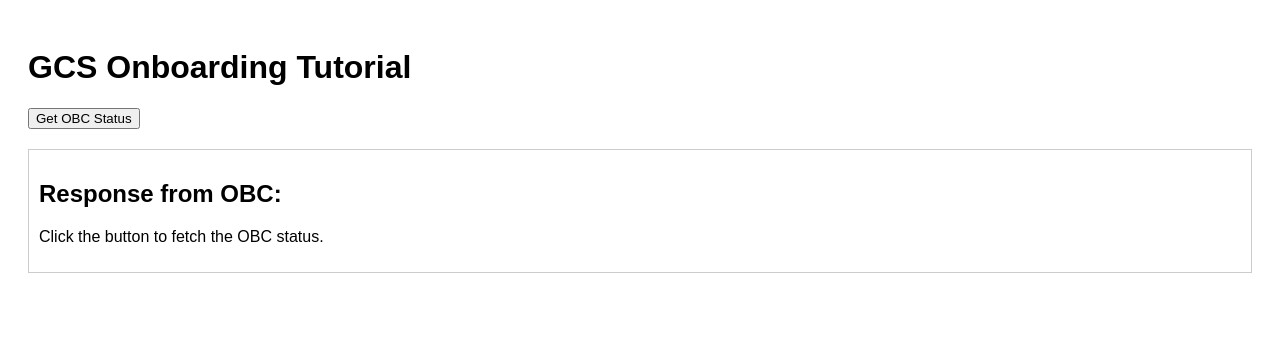
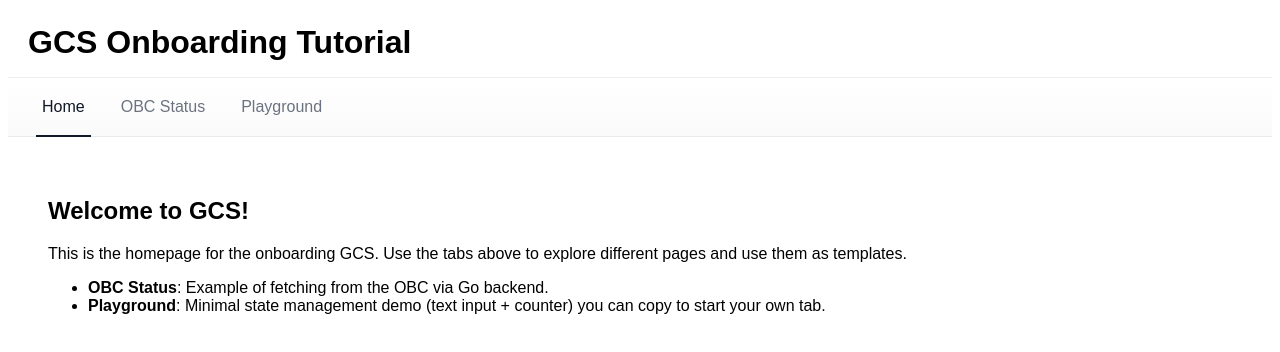
Before and after one commit to tritonuas/onboarding_gcs_2025, a React (Vite) app in the folder frontend-react/: page / in a window 1280 px wide. Shown: the top 352 px of the page. Built offline with nearby package versions, Linux system fonts and the light colour scheme.

Commit message:
Add tabs, sample pages

```diff
--- a/frontend-react/src/App.tsx
+++ b/frontend-react/src/App.tsx
@@ -1,65 +1,66 @@
-import { useState } from 'react';
-import { OBCStatus } from './protos/onboarding.pb';
+import { useState } from "react";
+import HomePage from "./pages/HomePage";
+import StatusPage from "./pages/StatusPage";
+import PlaygroundPage from "./pages/PlaygroundPage";
+import "./tabs.css";
+
+type TabKey = "home" | "status" | "playground";
 
 function App() {
-  const [status, setStatus] = useState<OBCStatus | null>(null);
-  const [error, setError] = useState<string | null>(null);
-  const [isLoading, setIsLoading] = useState<boolean>(false);
+    const [activeTab, setActiveTab] = useState<TabKey>("home");
 
-  const fetchStatus = () => {
-    setIsLoading(true);
-    setError(null);
-    setStatus(null);
+    const renderActivePage = () => {
+        if (activeTab === "home") return <HomePage />;
+        if (activeTab === "status") return <StatusPage />;
+        if (activeTab === "playground") return <PlaygroundPage />;
+        return null;
+    };
 
-    fetch('/api/v1/obc/status')
-      .then(async (response) => {
-        if (!response.ok) {
-          const errData = await response.json();
-          throw new Error(errData.error || `HTTP error! Status: ${response.status}`);
-        }
-        return response.json();
-      })
-      .then((data) => {
-        setStatus(OBCStatus.fromJSON(data));
-      })
-      .catch((err) => {
-        setError(err.message);
-      })
-      .finally(() => {
-        setIsLoading(false);
-      });
-  };
+    return (
+        <div className="tabs-container" style={{ fontFamily: "sans-serif" }}>
+            <div
+                style={{ padding: "16px 20px", borderBottom: "1px solid #eee" }}
+            >
+                <h1 style={{ margin: 0 }}>GCS Onboarding Tutorial</h1>
+            </div>
 
-  return (
-    <div style={{ fontFamily: 'sans-serif', padding: '20px' }}>
-      <h1>GCS Onboarding Tutorial</h1>
-      <button onClick={fetchStatus} disabled={isLoading}>
-        {isLoading ? 'Loading...' : 'Get OBC Status'}
-      </button>
+            <nav className="tabs-header" role="tablist" aria-label="Main tabs">
+                {/* Tab buttons */}
+                <button
+                    className={`tab-button${
+                        activeTab === "home" ? " active" : ""
+                    }`}
+                    role="tab"
+                    aria-selected={activeTab === "home"}
+                    onClick={() => setActiveTab("home")}
+                >
+                    Home
+                </button>
+                <button
+                    className={`tab-button${
+                        activeTab === "status" ? " active" : ""
+                    }`}
+                    role="tab"
+                    aria-selected={activeTab === "status"}
+                    onClick={() => setActiveTab("status")}
+                >
+                    OBC Status
+                </button>
+                <button
+                    className={`tab-button${
+                        activeTab === "playground" ? " active" : ""
+                    }`}
+                    role="tab"
+                    aria-selected={activeTab === "playground"}
+                    onClick={() => setActiveTab("playground")}
+                >
+                    Playground
+                </button>
+            </nav>
 
-      <div style={{ marginTop: '20px', padding: '10px', border: '1px solid #ccc', minHeight: '100px' }}>
-        <h2>Response from OBC:</h2>
-        {isLoading && <p>Fetching status from OBC via Go proxy...</p>}
-
-        {error && (
-          <div style={{ color: 'red' }}>
-            <h3>Error:</h3>
-            <pre>{error}</pre>
-            <p>Is the C++ OBCpp server running on port 5010?</p>
-          </div>
-        )}
-
-        {status && (
-          <div style={{ color: 'green' }}>
-            <h3>Success!</h3>
-            <pre>{JSON.stringify(status, null, 2)}</pre>
-          </div>
-        )}
-
-        {!isLoading && !error && !status && <p>Click the button to fetch the OBC status.</p>}
-      </div>
-    </div>
-  );
+            <main className="tabs-main">{renderActivePage()}</main>
+        </div>
+    );
 }
 
 export default App;
--- /dev/null
+++ b/frontend-react/src/pages/HomePage.tsx
@@ -0,0 +1,26 @@
+const HomePage = () => {
+    return (
+        <div style={{ fontFamily: "sans-serif", padding: "20px" }}>
+            <h2>Welcome to GCS!</h2>
+            <p>
+                This is the homepage for the onboarding GCS. Use the tabs above
+                to explore different pages and use them as templates.
+            </p>
+            <div style={{ marginTop: 12 }}>
+                <ul>
+                    <li>
+                        <strong>OBC Status</strong>: Example of fetching from
+                        the OBC via Go backend.
+                    </li>
+                    <li>
+                        <strong>Playground</strong>: Minimal state management
+                        demo (text input + counter) you can copy to start your
+                        own tab.
+                    </li>
+                </ul>
+            </div>
+        </div>
+    );
+};
+
+export default HomePage;
--- /dev/null
+++ b/frontend-react/src/pages/PlaygroundPage.tsx
@@ -0,0 +1,109 @@
+import { ChangeEvent, useState } from "react";
+
+const PlaygroundPage = () => {
+    const [typedMessage, setTypedMessage] = useState<string>("");
+    const [counterValue, setCounterValue] = useState<number>(0);
+
+    const handleMessageChange = (event: ChangeEvent<HTMLInputElement>) => {
+        setTypedMessage(event.target.value);
+    };
+
+    const incrementCounter = () => {
+        setCounterValue((current) => current + 1);
+    };
+
+    const decrementCounter = () => {
+        setCounterValue((current) => current - 1);
+    };
+
+    return (
+        <div style={{ fontFamily: "sans-serif", padding: "20px" }}>
+            <h2>Playground</h2>
+            <p>
+                This tab demonstrates a simple React state management with a
+                text input and a counter. You can use it as a template when
+                creating your own tabs.
+            </p>
+
+            <section style={{ marginTop: "20px" }}>
+                <label
+                    htmlFor="message-input"
+                    style={{ display: "block", marginBottom: 8 }}
+                >
+                    Message
+                </label>
+                <input
+                    id="message-input"
+                    value={typedMessage}
+                    onChange={handleMessageChange}
+                    placeholder="Start typing..."
+                    style={{
+                        padding: "8px 10px",
+                        border: "1px solid #ccc",
+                        borderRadius: 6,
+                        width: "100%",
+                        maxWidth: 420,
+                    }}
+                />
+            </section>
+
+            <section style={{ marginTop: "20px" }}>
+                <label
+                    htmlFor="message-input"
+                    style={{ display: "block", marginBottom: 8 }}
+                >
+                    Counter
+                </label>
+                <div style={{ display: "flex", alignItems: "center", gap: 10 }}>
+                    <button onClick={decrementCounter} aria-label="Decrement">
+                        -
+                    </button>
+                    <div
+                        aria-live="polite"
+                        style={{ minWidth: 40, textAlign: "center" }}
+                    >
+                        {counterValue}
+                    </div>
+                    <button onClick={incrementCounter} aria-label="Increment">
+                        +
+                    </button>
+                </div>
+            </section>
+
+            <section
+                style={{
+                    marginTop: "20px",
+                    padding: "12px",
+                    border: "1px solid #ccc",
+                    borderRadius: 6,
+                    backgroundColor: "#f9f9f9",
+                }}
+            >
+                <h3 style={{ marginTop: 0 }}>Live preview</h3>
+                <p>
+                    <strong>Message:</strong> {typedMessage || "(nothing yet)"}
+                </p>
+                <p>
+                    <strong>Character count:</strong> {typedMessage.length}
+                </p>
+                <p>
+                    <strong>Counter value:</strong> {counterValue}
+                </p>
+                <p>
+                    <strong>Example json:</strong>
+                </p>
+                <pre
+                    style={{ whiteSpace: "pre-wrap", wordBreak: "break-word" }}
+                >
+                    {JSON.stringify(
+                        { message: typedMessage, counter: counterValue },
+                        null, // replacer
+                        2 // indent spaces
+                    )}
+                </pre>
+            </section>
+        </div>
+    );
+};
+
+export default PlaygroundPage;
--- /dev/null
+++ b/frontend-react/src/pages/StatusPage.tsx
@@ -0,0 +1,77 @@
+import { useState } from "react";
+import { OBCStatus } from "../protos/onboarding.pb";
+
+const StatusPage = () => {
+    const [status, setStatus] = useState<OBCStatus | null>(null);
+    const [error, setError] = useState<string | null>(null);
+    const [isLoading, setIsLoading] = useState<boolean>(false);
+
+    const fetchStatus = () => {
+        setIsLoading(true);
+        setError(null);
+        setStatus(null);
+
+        fetch("/api/v1/obc/status")
+            .then(async (response) => {
+                if (!response.ok) {
+                    const errData = await response.json();
+                    throw new Error(
+                        errData.error ||
+                            `HTTP error! Status: ${response.status}`
+                    );
+                }
+                return response.json();
+            })
+            .then((data) => {
+                setStatus(OBCStatus.fromJSON(data));
+            })
+            .catch((err) => {
+                setError(err.message);
+            })
+            .finally(() => {
+                setIsLoading(false);
+            });
+    };
+
+    return (
+        <div style={{ fontFamily: "sans-serif", padding: "20px" }}>
+            <h2>OBC Status</h2>
+            <button onClick={fetchStatus} disabled={isLoading}>
+                {isLoading ? "Loading..." : "Get OBC Status"}
+            </button>
+
+            <div
+                style={{
+                    marginTop: "20px",
+                    padding: "10px",
+                    border: "1px solid #ccc",
+                    minHeight: "100px",
+                }}
+            >
+                <h3>Response from OBC:</h3>
+                {isLoading && <p>Fetching status from OBC via Go proxy...</p>}
+
+                {error && (
+                    <div style={{ color: "red" }}>
+                        <h4>Error:</h4>
+                        <pre>{error}</pre>
+                        <p>Is the C++ OBCpp server running on port 5010?</p>
+                    </div>
+                )}
+
+                {status && (
+                    <div style={{ color: "green" }}>
+                        <h4>Success!</h4>
+                        <pre>{JSON.stringify(status, null, 2)}</pre>
+                    </div>
+                )}
+
+                {!isLoading && !error && !status && (
+                    <p>Click the button to fetch the OBC status.</p>
+                )}
+            </div>
+        </div>
+    );
+};
+
+export default StatusPage;
--- /dev/null
+++ b/frontend-react/src/tabs.css
@@ -0,0 +1,54 @@
+.tabs-container {
+    display: flex;
+    flex-direction: column;
+}
+
+.tabs-header {
+    display: flex;
+    gap: 8px;
+    padding: 10px 20px;
+    border-bottom: 1px solid #eaeaea;
+    background: linear-gradient(180deg, #ffffff, #fafafa);
+}
+
+.tab-button {
+    position: relative;
+    appearance: none;
+    background: transparent;
+    border: 0;
+    padding: 10px 14px;
+    font: inherit;
+    color: #6b7280;
+    cursor: pointer;
+    border-radius: 8px 8px 0 0;
+    transition: color 120ms ease, background-color 120ms ease;
+}
+
+.tab-button:hover {
+    color: #111827;
+    background-color: #f3f4f6;
+}
+
+.tab-button:focus-visible {
+    outline: 2px solid #3b82f6;
+    outline-offset: 2px;
+    border-radius: 6px;
+}
+
+.tab-button.active {
+    color: #111827;
+}
+
+.tab-button.active::after {
+    content: "";
+    position: absolute;
+    left: 8px;
+    right: 8px;
+    bottom: -11px;
+    height: 2px;
+    background-color: #111827; /* active underline */
+}
+
+.tabs-main {
+    padding: 20px;
+}
```
